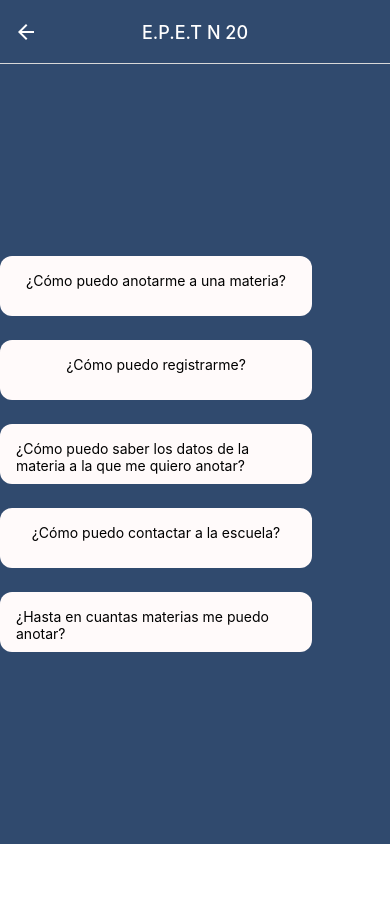
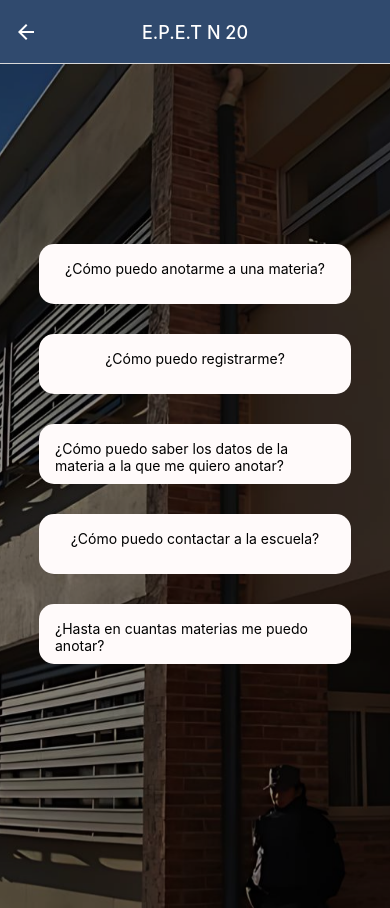
Before and after one commit to LuuAlveal/No_Hackeamos_Ni_La_Puerta, a React Native app: screen /Ayuda in a window 390 px wide. Before the commit the page ends 844 px from the top, so only its background shows below. Built offline with nearby package versions, Linux system fonts and the light colour scheme.

Commit message:
Agregando fondo y centrando botones de ayuda

```diff
--- a/screens/ayuda.jsx
+++ b/screens/ayuda.jsx
@@ -1,5 +1,5 @@
 import React from 'react';
-import { StyleSheet, Text, View, TouchableOpacity, Image } from 'react-native';
+import { StyleSheet, Text, View, TouchableOpacity, ImageBackground  } from 'react-native';
 import { Linking } from 'react-native';
 
 const AnotarseMateria = () => {
@@ -18,17 +18,25 @@ const MaximoMaterias = () => {
     Linking.openURL('https://drive.google.com/file/d/1YLziNl5WJ8bm7OO64sU6lwXUX_GZfWYl/view?usp=drive_link');
 };
 const styles = StyleSheet.create({
+
+    backgroundImage: {
+        flex: 1,
+        width: '100%',
+        height: '100vh',
+        justifyContent: 'center',
+        alignItems: 'center',
+      },
+
     container: {
       flex: 1,
       alignItems: 'center',
       justifyContent: 'center',
-      backgroundColor: '#304A6E',
     },
     optionButton: {
       padding: 16,
       textAlign: 'center',
-      borderRadius: 12,
-      marginVertical: 12,
+      borderRadius: 15,
+      marginVertical: 15,
       alignItems: 'center',
       width: '80%',
       height: 60,
@@ -38,8 +46,15 @@ const styles = StyleSheet.create({
 
 export default function Ayuda () {
     return (
+
+        <ImageBackground
+        source={require('../assets/epet20fondo.png')}
+        resizeMode={'cover'}
+        style={styles.backgroundImage}
+      >
+
         <View style={styles.container}>
-            <View style={styles.header}>
+
                 <TouchableOpacity
                     style={styles.optionButton}
                     onPress={AnotarseMateria}
@@ -81,6 +96,6 @@ export default function Ayuda () {
                     </Text>
                 </TouchableOpacity>
             </View>
-        </View>
+    </ImageBackground>
     )
 };
```
